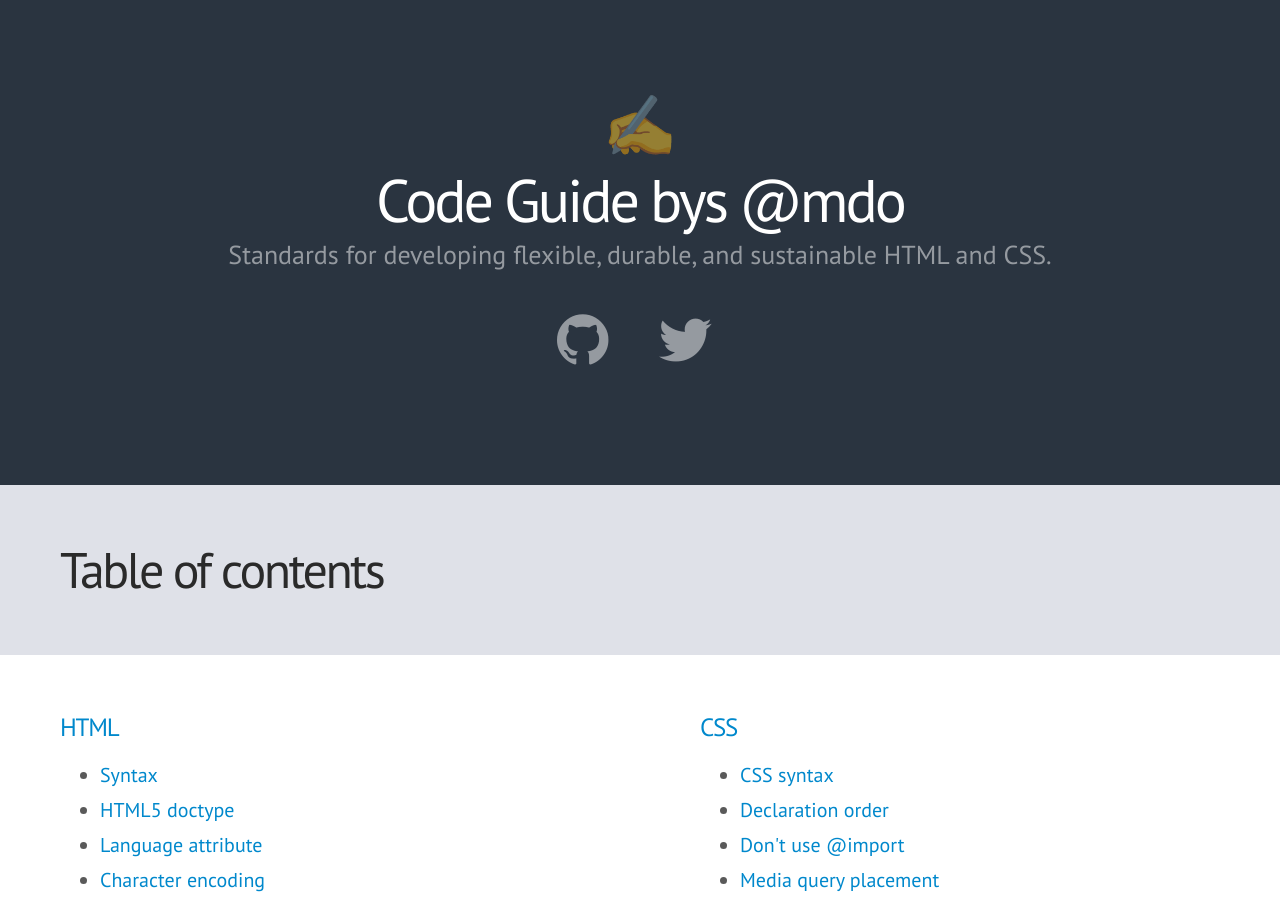
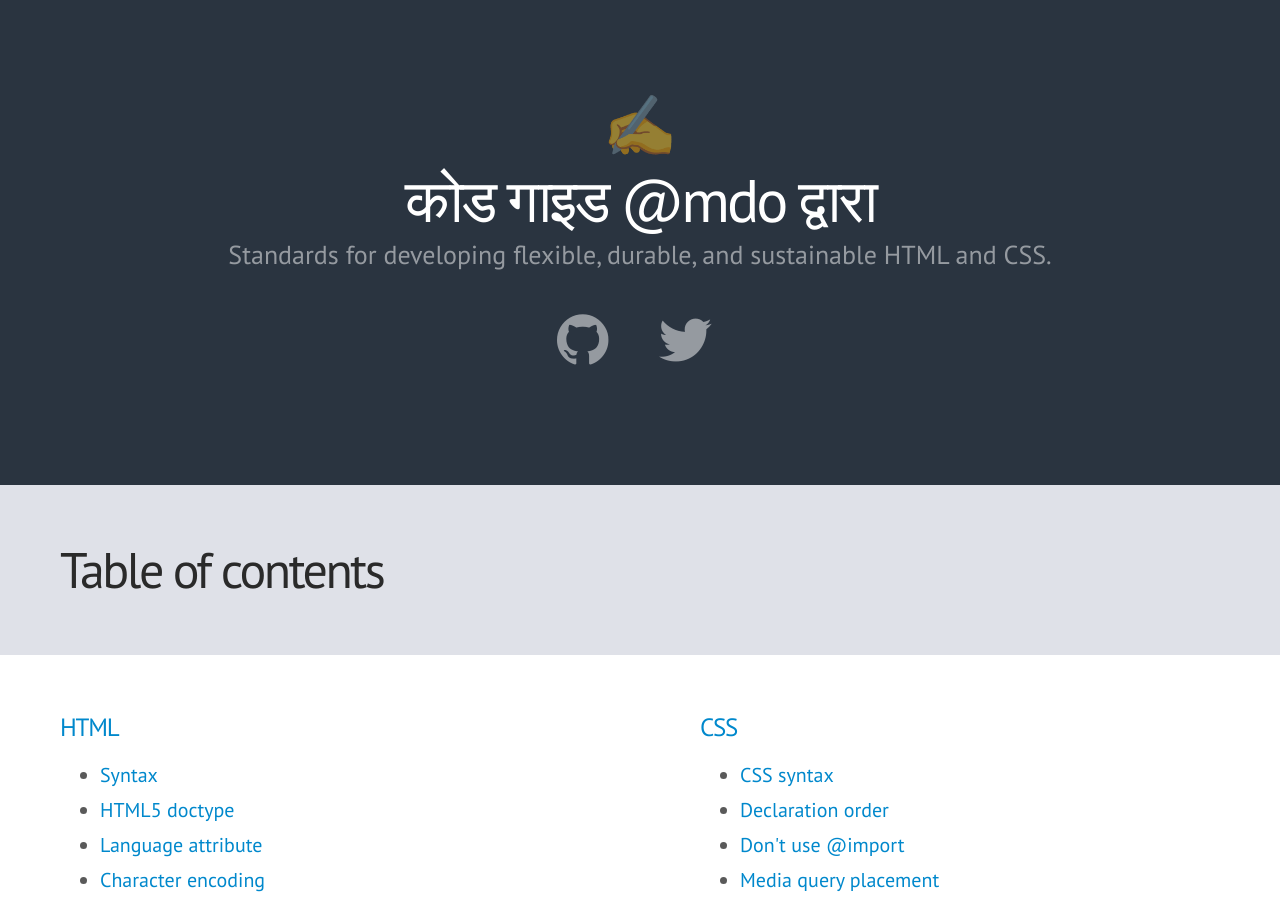
Before and after one commit to hidaytrahman/hidaytrahman.github.io, a Jekyll site: the page built from code-guide/index.html, in a window 1280 px wide and 900 px high. Built offline with Jekyll 4.4.1, drawn with Linux system fonts in a browser that asks for light colours; some web fonts are replaced; Markdown is read by kramdown in place of the engine named in the settings; comment, search, counter and statistics services are not loaded.

Commit message:
Update _config.yml

```diff
--- a/code-guide/_config.yml
+++ b/code-guide/_config.yml
@@ -1,4 +1,4 @@
-name:          Code Guide bys @mdo
+name:          कोड गाइड @mdo द्वारा
 description:   Standards for developing flexible, durable, and sustainable HTML and CSS.
 url:           http://codeguide.co
 
```
